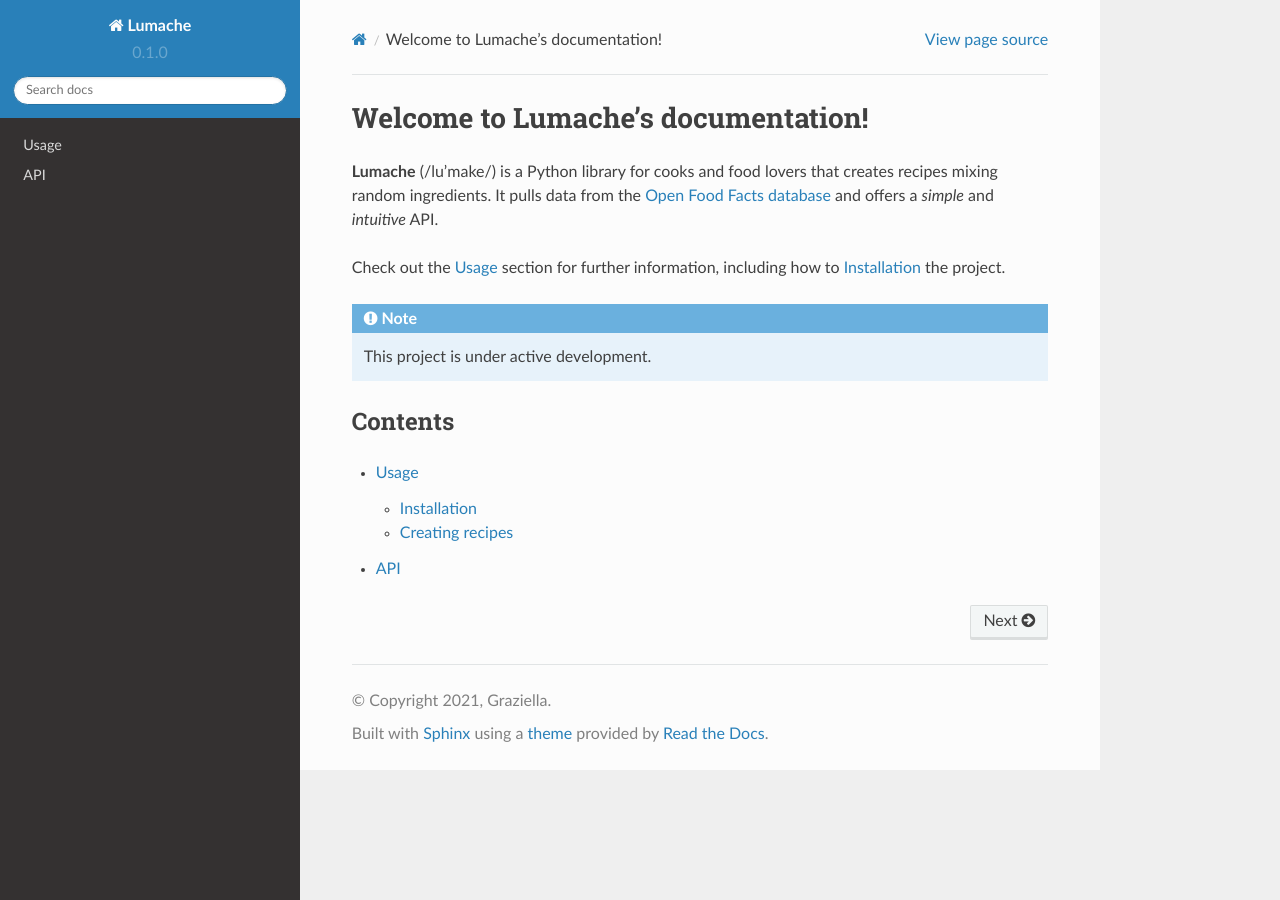
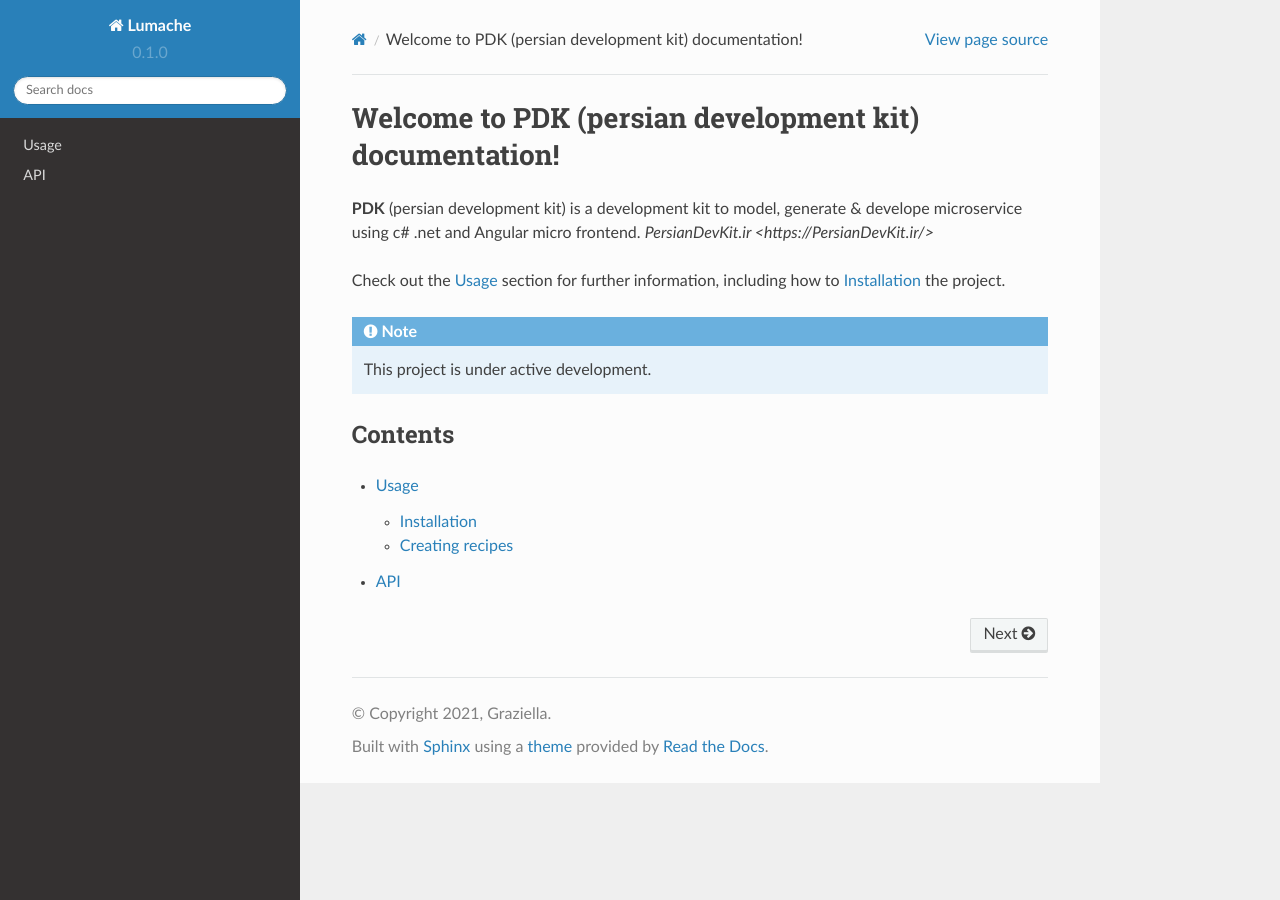
Before and after one commit to pdk-lib/pdk-tutorial, a Sphinx documentation site: the page built from docs/source/index.rst, in a window 1280 px wide. Built offline with Sphinx 7.4.7 and the Read the Docs theme 2.0.0, drawn with Linux system fonts in a browser that asks for light colours.

Commit message:
first Commit

```diff
--- a/docs/source/index.rst
+++ b/docs/source/index.rst
@@ -1,10 +1,8 @@
-Welcome to Lumache's documentation!
+Welcome to PDK (persian development kit) documentation!
 ===================================
 
-**Lumache** (/lu'make/) is a Python library for cooks and food lovers
-that creates recipes mixing random ingredients.
-It pulls data from the `Open Food Facts database <https://world.openfoodfacts.org/>`_
-and offers a *simple* and *intuitive* API.
+**PDK** (persian development kit) is a development kit to model, generate & develope microservice using c# .net and Angular micro frontend.
+`PersianDevKit.ir <https://PersianDevKit.ir/>`
 
 Check out the :doc:`usage` section for further information, including
 how to :ref:`installation` the project.
```
